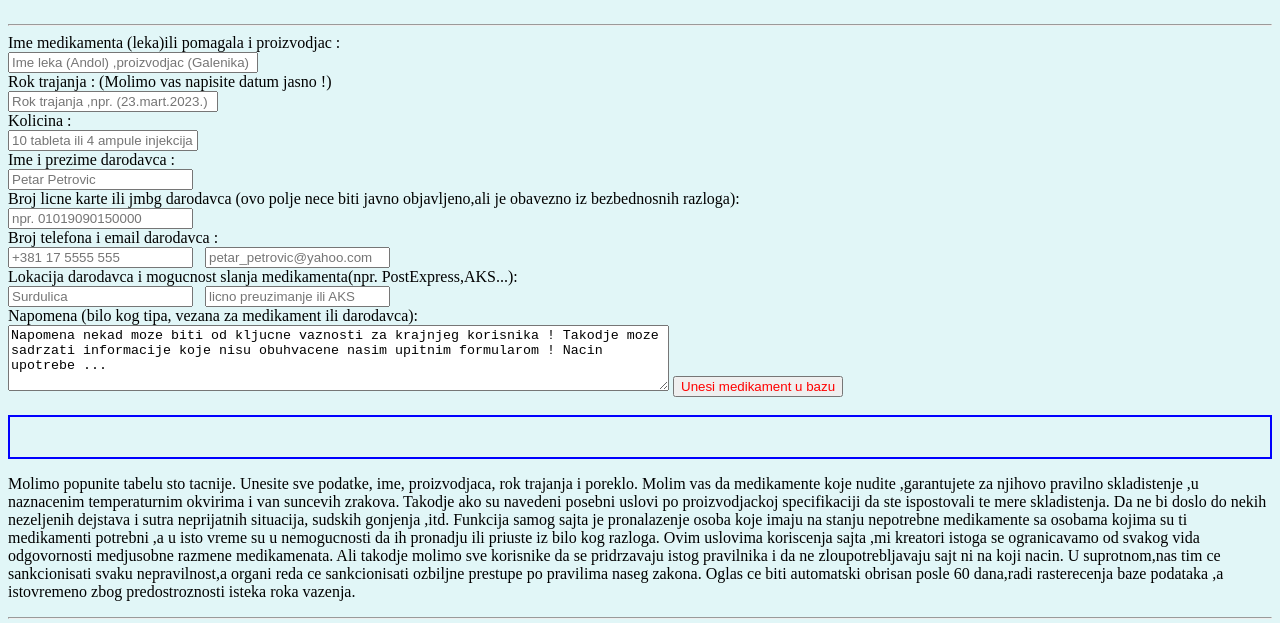
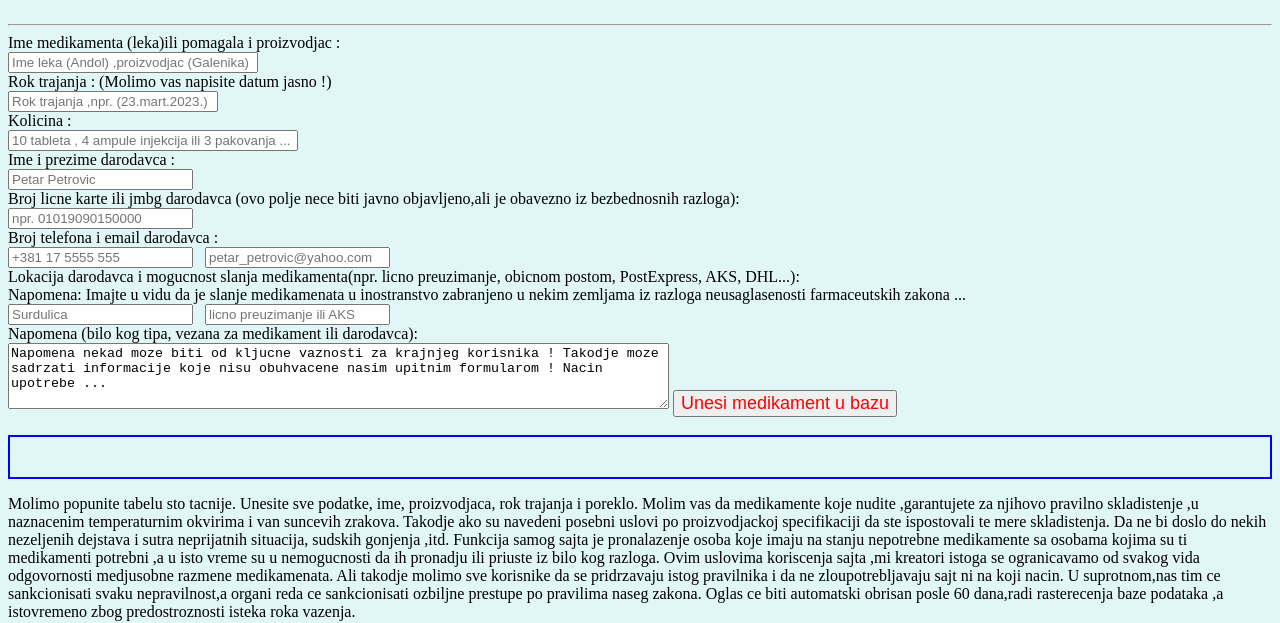
Before and after one commit to pyace1/free_drug_exchange, a plain HTML site: page index.html in a window 1280 px wide. Shown: the part 1180-1803 px from the top of the page. Drawn offline with nearby package versions, Linux system fonts and the light colour scheme; files that its build step writes are made by us from their sources; files whose address does not match are found by name.

Commit message:
jos styla

```diff
--- a/index.html
+++ b/index.html
@@ -32,19 +32,19 @@
 		  <label for="rok">Rok trajanja : (Molimo vas napisite datum jasno !)</label><br/>
 		  <input type="text" style="width:210px;" id="rok" placeholder="Rok trajanja ,npr. (23.mart.2023.)"><br/>
 		  <label for="kolicina">Kolicina : </label><br/>
-		  <input type="text" style="width:190px;" id="kolicina" placeholder="10 tableta ili 4 ampule injekcija"><br/>
+		  <input type="text" style="width:290px;" id="kolicina" placeholder="10 tableta , 4 ampule injekcija ili 3 pakovanja ..."><br/>
 		  <label for="ime">Ime i prezime darodavca :</label><br/>
 		  <input type="text" id="ime" placeholder="Petar Petrovic"><br/>
 		  <label for="jmbg">Broj licne karte ili jmbg darodavca (ovo polje nece biti javno objavljeno,ali je obavezno iz bezbednosnih razloga):</label><br/>
 		  <input type="text" id="jmbg" placeholder="npr. 01019090150000"><br/>
 		  <label for="kontakt">Broj telefona i email darodavca :</label><br/>
 		  <input type="text" id="telefon" placeholder="+381 17 5555 555"> &nbsp; <input type="text" id="email" placeholder="petar_petrovic@yahoo.com"><br/>
-		  <label for="lokacija">Lokacija darodavca i mogucnost slanja medikamenta(npr. PostExpress,AKS...):</label></br>
+		  <label for="lokacija">Lokacija darodavca i mogucnost slanja medikamenta(npr. licno preuzimanje, obicnom postom, PostExpress, AKS, DHL...):</br>Napomena: Imajte u vidu da je slanje medikamenata u inostranstvo zabranjeno u nekim zemljama iz razloga neusaglasenosti farmaceutskih zakona ...</label></br>
 		  <input type="text" id="lokacija" placeholder="Surdulica"> &nbsp; <input type="text" id="slanje" placeholder="licno preuzimanje ili AKS"><br/>
 		  <label for="napomena">Napomena (bilo kog tipa, vezana za medikament ili darodavca):</label><br/>
 		  <textarea id="napomena" rows="4" cols="80" >Napomena nekad moze biti od kljucne vaznosti za krajnjeg korisnika ! Takodje moze sadrzati informacije koje nisu obuhvacene nasim upitnim formularom ! Nacin upotrebe ...
 			</textarea>
-		  <button type="button" onclick="unos()" style="color:red;">Unesi medikament u bazu</button><br/><br/>
+		  <button type="button" onclick="unos()" style="color:red; font-style:bold; font-size:18px;">Unesi medikament u bazu</button><br/><br/>
 
 		  <div id="stampa" ></div>
 		  <p>Molimo popunite tabelu sto tacnije. Unesite sve podatke, ime, proizvodjaca, rok trajanja i poreklo.
```
